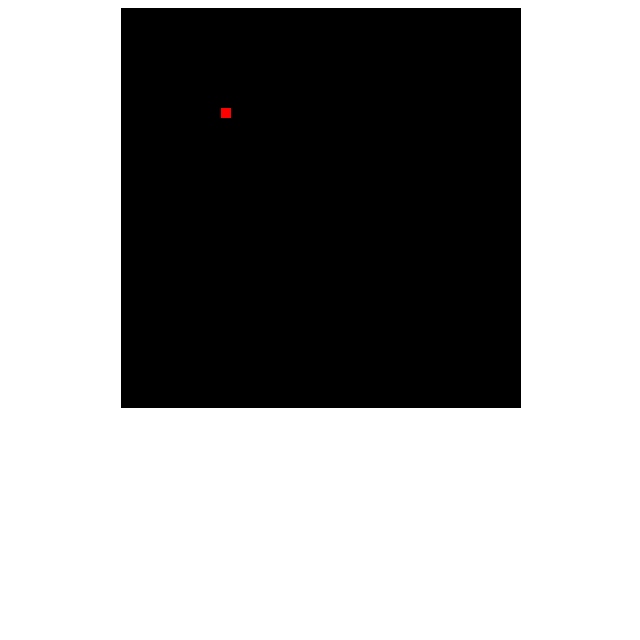
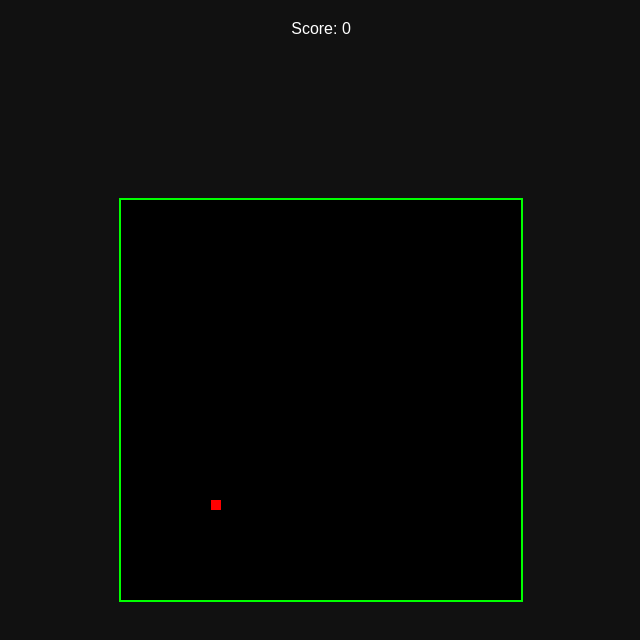
Before and after one commit to fsanterva/render_test, a website: page index.html in a window 1280 px wide. Shown: the whole page, without its empty margins (319-959 px from the left). Drawn offline with Linux system fonts and the light colour scheme.

Commit message:
Update index.html

```diff
--- a/index.html
+++ b/index.html
@@ -3,14 +3,31 @@
 <head>
   <title>Snake Game</title>
   <style>
+    body {
+      margin: 0;
+      background: #111;
+      display: flex;
+      justify-content: center;
+      align-items: center;
+      height: 100vh;
+    }
+
     canvas {
       background: black;
-      display: block;
-      margin: auto;
+      border: 2px solid #0f0;
+    }
+
+    #score {
+      position: absolute;
+      top: 20px;
+      color: white;
+      font-family: Arial;
     }
   </style>
 </head>
 <body>
+
+<div id="score">Score: 0</div>
 <canvas id="game" width="400" height="400"></canvas>
 
 <script>
@@ -19,22 +36,32 @@ const ctx = canvas.getContext("2d");
 
 let snake = [{x: 200, y: 200}];
 let direction = "RIGHT";
-let food = {x: 100, y: 100};
+let food = randomFood();
+let score = 0;
 
 document.addEventListener("keydown", e => {
-  if (e.key === "ArrowUp") direction = "UP";
-  if (e.key === "ArrowDown") direction = "DOWN";
-  if (e.key === "ArrowLeft") direction = "LEFT";
-  if (e.key === "ArrowRight") direction = "RIGHT";
+  if (e.key === "ArrowUp" && direction !== "DOWN") direction = "UP";
+  if (e.key === "ArrowDown" && direction !== "UP") direction = "DOWN";
+  if (e.key === "ArrowLeft" && direction !== "RIGHT") direction = "LEFT";
+  if (e.key === "ArrowRight" && direction !== "LEFT") direction = "RIGHT";
 });
+
+function randomFood() {
+  return {
+    x: Math.floor(Math.random() * 40) * 10,
+    y: Math.floor(Math.random() * 40) * 10
+  };
+}
 
 function draw() {
   ctx.fillStyle = "black";
   ctx.fillRect(0, 0, 400, 400);
 
+  // food
   ctx.fillStyle = "red";
   ctx.fillRect(food.x, food.y, 10, 10);
 
+  // snake
   ctx.fillStyle = "lime";
   snake.forEach(part => {
     ctx.fillRect(part.x, part.y, 10, 10);
@@ -49,11 +76,22 @@ function update() {
   if (direction === "UP") head.y -= 10;
   if (direction === "DOWN") head.y += 10;
 
+  // game over
+  if (
+    head.x < 0 || head.x >= 400 ||
+    head.y < 0 || head.y >= 400 ||
+    snake.some(s => s.x === head.x && s.y === head.y)
+  ) {
+    alert("Game Over! Score: " + score);
+    location.reload();
+  }
+
   snake.unshift(head);
 
   if (head.x === food.x && head.y === food.y) {
-    food.x = Math.floor(Math.random() * 40) * 10;
-    food.y = Math.floor(Math.random() * 40) * 10;
+    score++;
+    document.getElementById("score").innerText = "Score: " + score;
+    food = randomFood();
   } else {
     snake.pop();
   }
@@ -66,5 +104,6 @@ function loop() {
 
 setInterval(loop, 100);
 </script>
+
 </body>
 </html>
```
